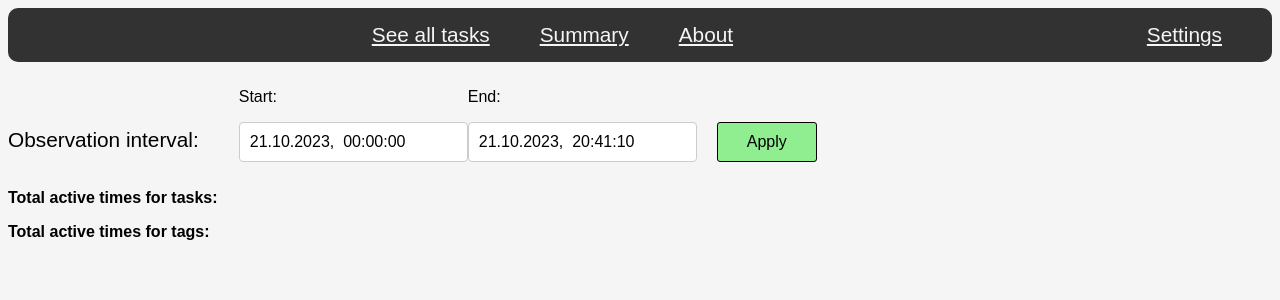
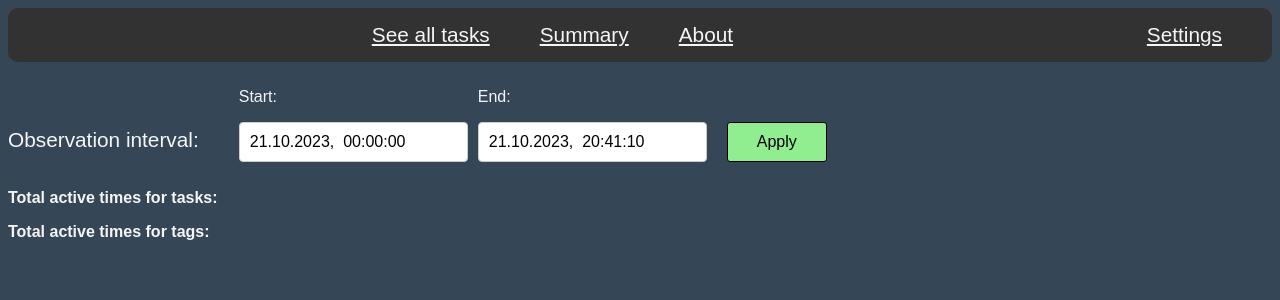
Before and after one commit to iuloz/Tasks-Activity-Monitoring, a React (Create React App) app in the folder work-hours-recording-application/: page /summary in a window 1280 px wide. Shown: the top 300 px of the page. Built offline with nearby package versions, Linux system fonts and the light colour scheme; data requests are answered from the project's data file.

Commit message:
Theme color applied everywhere

```diff
--- a/work-hours-recording-application/db.json
+++ b/work-hours-recording-application/db.json
@@ -114,7 +114,7 @@
     }
   ],
   "settings": {
-    "theme": "light",
+    "theme": "dark",
     "mode": "multiple"
   }
 }
--- a/work-hours-recording-application/src/About.js
+++ b/work-hours-recording-application/src/About.js
@@ -1,6 +1,17 @@
+import { useState, useEffect } from "react";
+
 function About() {
+    const [color, setColor] = useState('whitesmoke');
+
+    useEffect(() => {
+        fetch('http://localhost:3010/settings')
+            .then(response => response.json())
+            .then(data => setColor(data.theme === 'light' ? 'black' : 'whitesmoke'))
+            .catch(error => console.error('Error fetching data:', error));
+    }, []);
+
     return (
-        <div id='about'>
+        <div id='about' style={{color: color, fontSize: '1.1rem'}}>
             <p>Author: Iurii Lozhkin</p>
             <p>
                 This application allows to make time recordings for different tasks. When application is launched (using "npm start"), user can see main page with three different links. First link - "See all tasks" - leads to the view where user can add new tasks via form and see all exiting tags and filter them. Second link - "About" - shows this page, third link - "Settings" - allows to change color theme and mode of displaying active tasks (multiple or one at a time).
@@ -25,8 +36,11 @@ function About() {
             <p>
                 Using of the app is possible as well with keyboard only (besides mouse or touchpad and such). To navigate between buttons, elements inside task component, input fields in the form 'Tab' button is used ('Tab' to move forward, 'Shift' + 'Tab' to move back). To perform click behavior 'Spacebar' is used. Input fields inside task elements are confirmed by pressing 'Enter'. Form (adding of a new task element) is submitted by pressing 'Enter' key.
             </p>
+            <p>
+                Order of task elements can be changed by dragging and dropping. To drop one task element to the left side of another element dropping should be done on left half of second element, to drop to the right side - on right half.
+            </p>
             <p>Approximately 150 hours were spend on this application.</p>
-            <p>Most difficult for me was implementing a behavior for single active task at a time mode, where previous active task must become inactive.</p>
+            <p>Most difficult for me was implementing a behavior for single active task at a time mode, where previous active task must become inactive automatically and this change is seen on UI right away.</p>
         </div>
     )
 }
--- a/work-hours-recording-application/src/AllRecordings.js
+++ b/work-hours-recording-application/src/AllRecordings.js
@@ -9,6 +9,7 @@ import Form from './Form';
 // This is recordings list view, made during whole time
 function AllRecordings() {
     const [recordingsList, setRecordingList] = useState([]);
+    const [color, setColor] = useState('whitesmoke');
     const [showFilterDropdown, setShowFilterDropdown] = useState(false);
     const [uniqueTags, setUniqueTags] = useState([]);
     const [selectedTags, setSelectedTags] = useState([]);
@@ -19,6 +20,12 @@ function AllRecordings() {
     const [task, setTask] = useState({ id: '', date: '', status: 'Inactive', task: '', tags: [], start: [], end: [], timeTotal: '00:00:00' });
 
 
+    useEffect(() => {
+        fetch('http://localhost:3010/settings')
+            .then(response => response.json())
+            .then(data => setColor(data.theme === 'light' ? 'black' : 'whitesmoke'))
+            .catch(error => console.error('Error fetching data:', error));
+    }, []);
 
 
     useEffect(() => {
@@ -36,7 +43,7 @@ function AllRecordings() {
             .then(response => response.json())
             .then(data => setRecordingList(data))
             .catch(error => console.error('Error fetching data:', error));
-    }, [showFilterDropdown, updateTags, taskList]);
+    }, [showFilterDropdown, updateTags]);
 
     // Setting array of unique tags
     useEffect(() => {
@@ -115,7 +122,7 @@ function AllRecordings() {
             {showFilterDropdown && (
                 <div className='filter-dropdown'>
                     {uniqueTags.map(tag => (
-                        <label id='filter_tag' key={tag}>
+                        <label id='filter_tag' key={tag} style={{color: color}}>
                             <input
                                 name='checkbox'
                                 type='checkbox'
--- a/work-hours-recording-application/src/Summary.js
+++ b/work-hours-recording-application/src/Summary.js
@@ -13,12 +13,20 @@ function Summary() {
     const [recordingsList, setRecordingList] = useState([]);
     const [tasksTimes, setTasksTimes] = useState([]);
     const [tagsTimes, setTagsTimes] = useState([]);
+    const [color, setColor] = useState('whitesmoke');
 
 
     useEffect(() => {
         fetch('http://localhost:3010/records')
             .then(response => response.json())
             .then(data => setRecordingList(data))
+            .catch(error => console.error('Error fetching data:', error));
+    }, []);
+
+    useEffect(() => {
+        fetch('http://localhost:3010/settings')
+            .then(response => response.json())
+            .then(data => setColor(data.theme === 'light' ? 'black' : 'whitesmoke'))
             .catch(error => console.error('Error fetching data:', error));
     }, []);
 
@@ -76,8 +84,8 @@ function Summary() {
 
 
             item.tags.forEach(tag => {
-                const index = updatedTagsTimes.findIndex(obj => obj.tag === tag);
-                if (index !== -1) { // If there is same tag already
+                if (updatedTagsTimes.findIndex(obj => obj.tag === tag) !== -1) { // If there is same tag already
+                    console.log(`${tag} already exists`);
                     const temp = [...updatedTagsTimes];
                     const index = temp.findIndex(obj => obj.tag === tag);
                     const [hours, minutes, seconds] = temp[index].totalTime.split(':').map(Number);
@@ -104,9 +112,9 @@ function Summary() {
 
     return (
         <div>
-            <p style={{ display: 'inline-block', marginRight: '40px', fontSize: '1.3rem' }}>Observation interval:</p>
-            <div style={{ display: 'inline-block' }}>
-                <p>Start:</p>
+            <p style={{ display: 'inline-block', marginRight: '40px', fontSize: '1.3rem', color: color }}>Observation interval:</p>
+            <div style={{ display: 'inline-block', marginRight: '10px' }}>
+                <p style={{color: color}}>Start:</p>
                 <DatePicker
                     selected={observationStart}
                     onChange={handleObservationStart}
@@ -116,7 +124,7 @@ function Summary() {
                 />
             </div>
             <div style={{ display: 'inline-block' }}>
-                <p>End:</p>
+                <p style={{color: color}}>End:</p>
                 <DatePicker
                     selected={observationEnd}
                     onChange={handleObservationEnd}
@@ -127,7 +135,7 @@ function Summary() {
             </div>
             <button id='apply_interval' onClick={showTasksAndTimes}>Apply</button>
 
-            <p><b>Total active times for tasks:</b></p>
+            <p style={{color: color}}><b>Total active times for tasks:</b></p>
             {
                 tasksTimes.map((item, index) => {
                     if (item.totalTime !== '00:00:00') {
@@ -142,7 +150,7 @@ function Summary() {
                 })
             }
 
-            <p><b>Total active times for tags:</b></p>
+            <p style={{color: color}}><b>Total active times for tags:</b></p>
             {
                 tagsTimes.map((item, index) => {
                     if (item.totalTime !== '00:00:00') {
--- a/work-hours-recording-application/src/styles.css
+++ b/work-hours-recording-application/src/styles.css
@@ -223,20 +223,8 @@ select {
     font-size: 1.1rem;
 }
 
-.filter-dropdown {
-    background-color: whitesmoke;
-    display: inline-block;
-    border-radius: 5px;
-}
-
 .text-for-dark-mode {
     color: whitesmoke;
-}
-
-#about {
-    border-radius: 10px;
-    background-color: whitesmoke;
-    padding: 5px 10px;
 }
 
 .settings {
```
Also changed, not shown: work-hours-recording-application/src/Form.js (+4 -4 lines).
